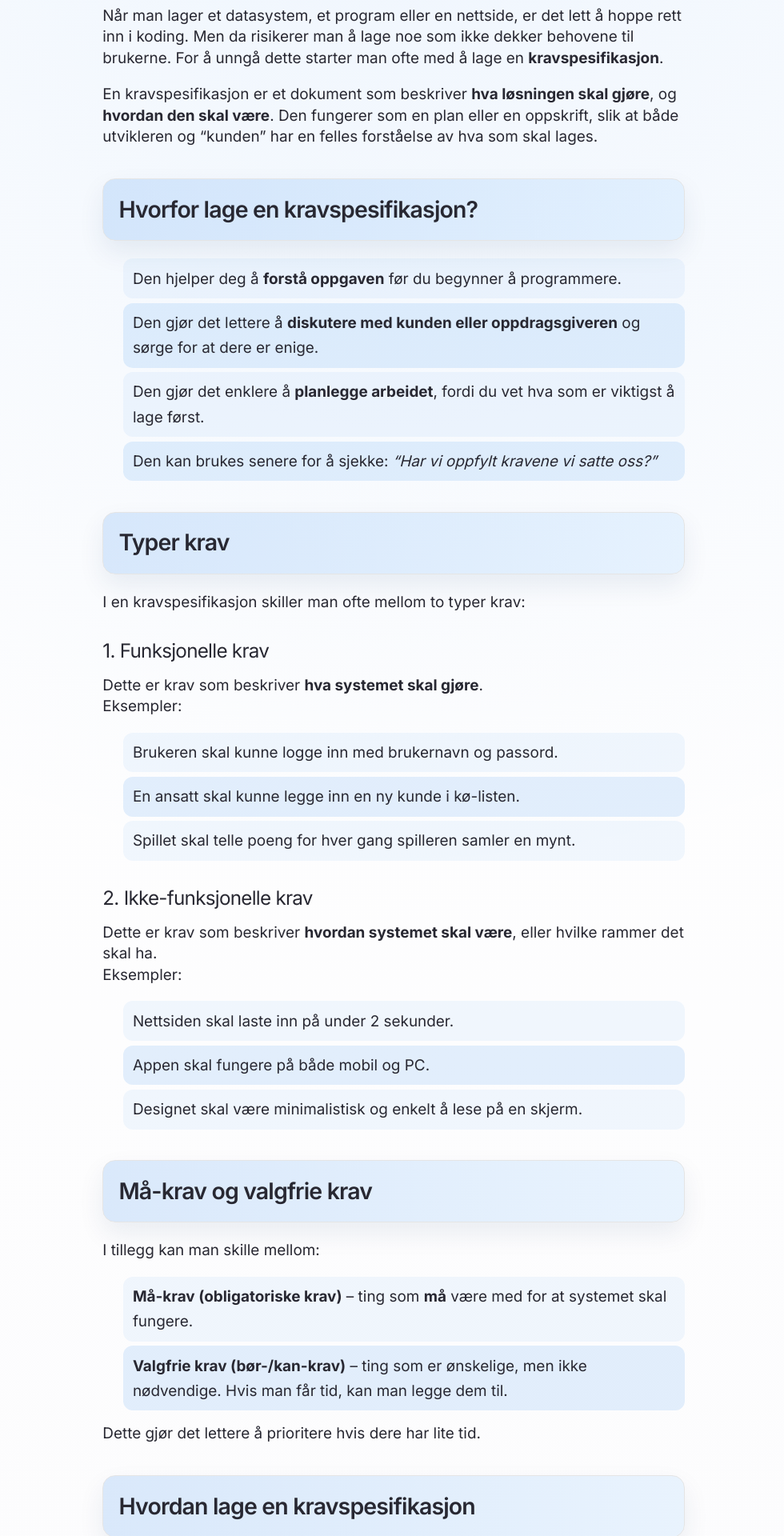
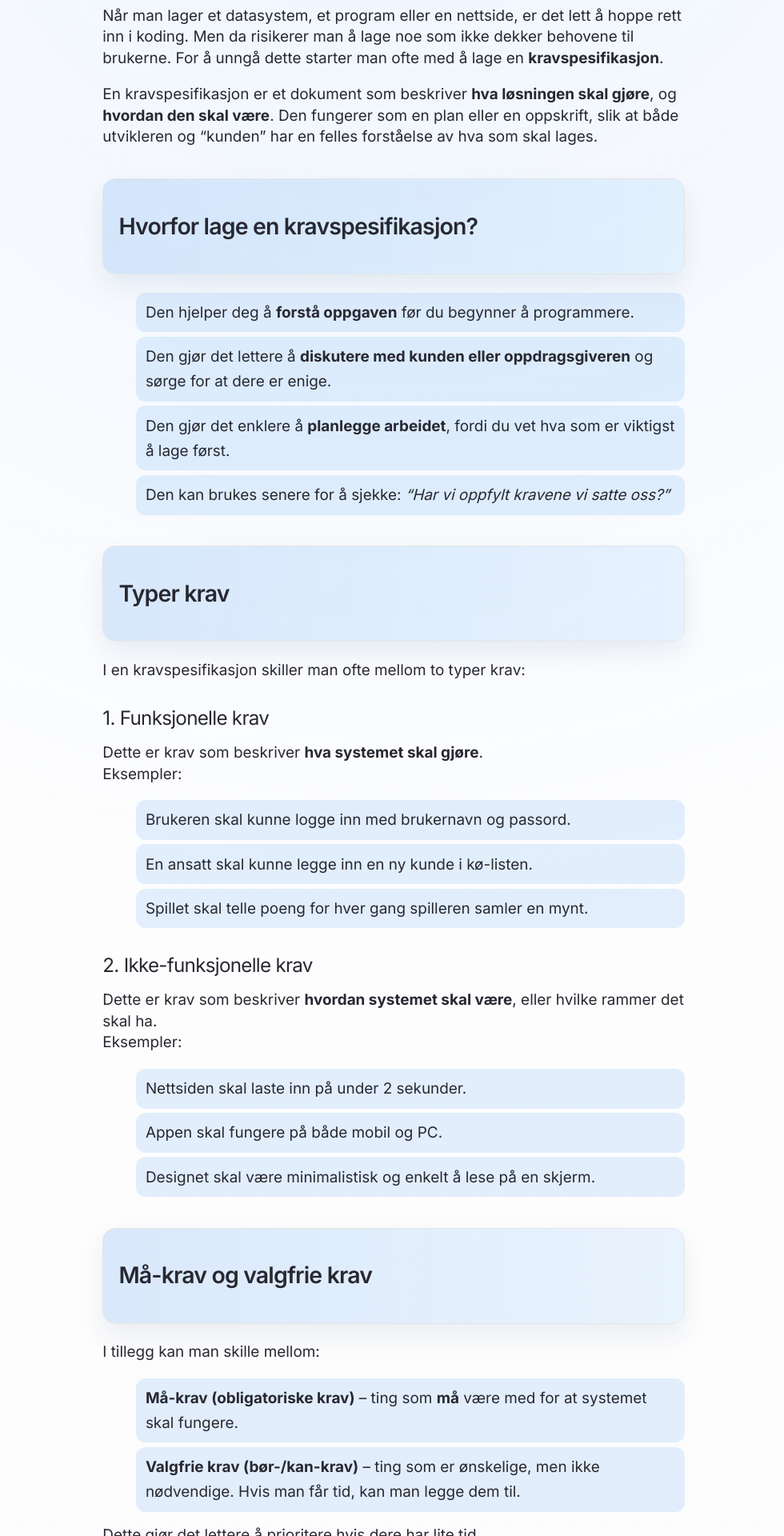
Before and after one commit to Cha-IM/cha-im.github.io, a Jekyll site: the page built from _notes/Public/Utvikling/Dokumentasjon/Kravspesifikasjon.md, in a window 1280 px wide. Shown: the part 305-2225 px from the top of the page at 80% size, without its empty margins (148-1128 px from the left). Built offline with Jekyll 4.4.1, drawn with Linux system fonts in a browser that asks for light colours.

Commit message:
style: adjust padding and margins for improved list layout in content

```diff
--- a/assets/css/main.css
+++ b/assets/css/main.css
@@ -1124,7 +1124,7 @@ a.box-feed:active {
   display: block;
   width: 100%;
   margin: 2.4rem 0 1.4rem;
-  padding: 1.35rem 1.2rem;
+  padding: 1.5em 1.2rem;
   border: 1px solid var(--color-border-light);
   border-radius: 1rem;
   background: var(--heading-band);
@@ -1156,6 +1156,7 @@ a.box-feed:active {
 .content ol {
   list-style-position: outside;
   margin: 1rem 0;
+  margin-left: 1rem;
   padding-left: 1.6rem;
   }
   .content ol:not([type]) {
@@ -1175,6 +1176,7 @@ ol p {
 .content ul {
   list-style-position: outside;
   margin: 1rem 0;
+  margin-left: 1rem;
   padding-left: 1.6rem;
 }
 .content ul li,
@@ -1183,21 +1185,10 @@ ol p {
   padding: 0.58rem 0.75rem;
   border-radius: 0.75rem;
   box-sizing: border-box;
-}
-.content ul li:nth-child(odd),
-.content ol li:nth-child(odd) {
-  background-color: rgba(35, 128, 237, 0.06);
-}
-.content ul li:nth-child(even),
-.content ol li:nth-child(even) {
   background-color: rgba(35, 128, 237, 0.12);
 }
-html[data-theme="dark"] .content ul li:nth-child(odd),
-html[data-theme="dark"] .content ol li:nth-child(odd) {
-  background-color: rgba(109, 158, 255, 0.09);
-}
-html[data-theme="dark"] .content ul li:nth-child(even),
-html[data-theme="dark"] .content ol li:nth-child(even) {
+html[data-theme="dark"] .content ul li,
+html[data-theme="dark"] .content ol li {
   background-color: rgba(109, 158, 255, 0.15);
 }
 .content ul ul,
```
